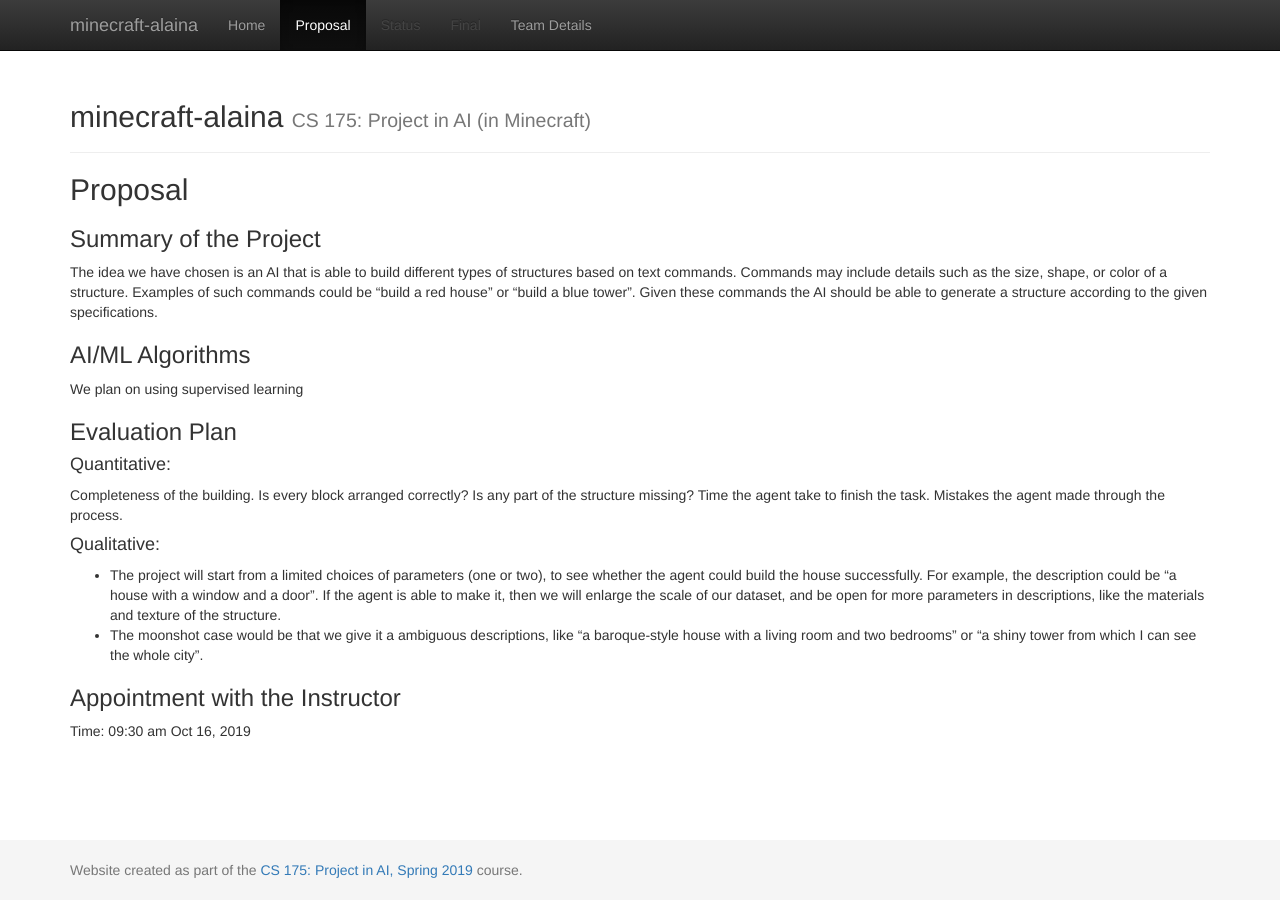
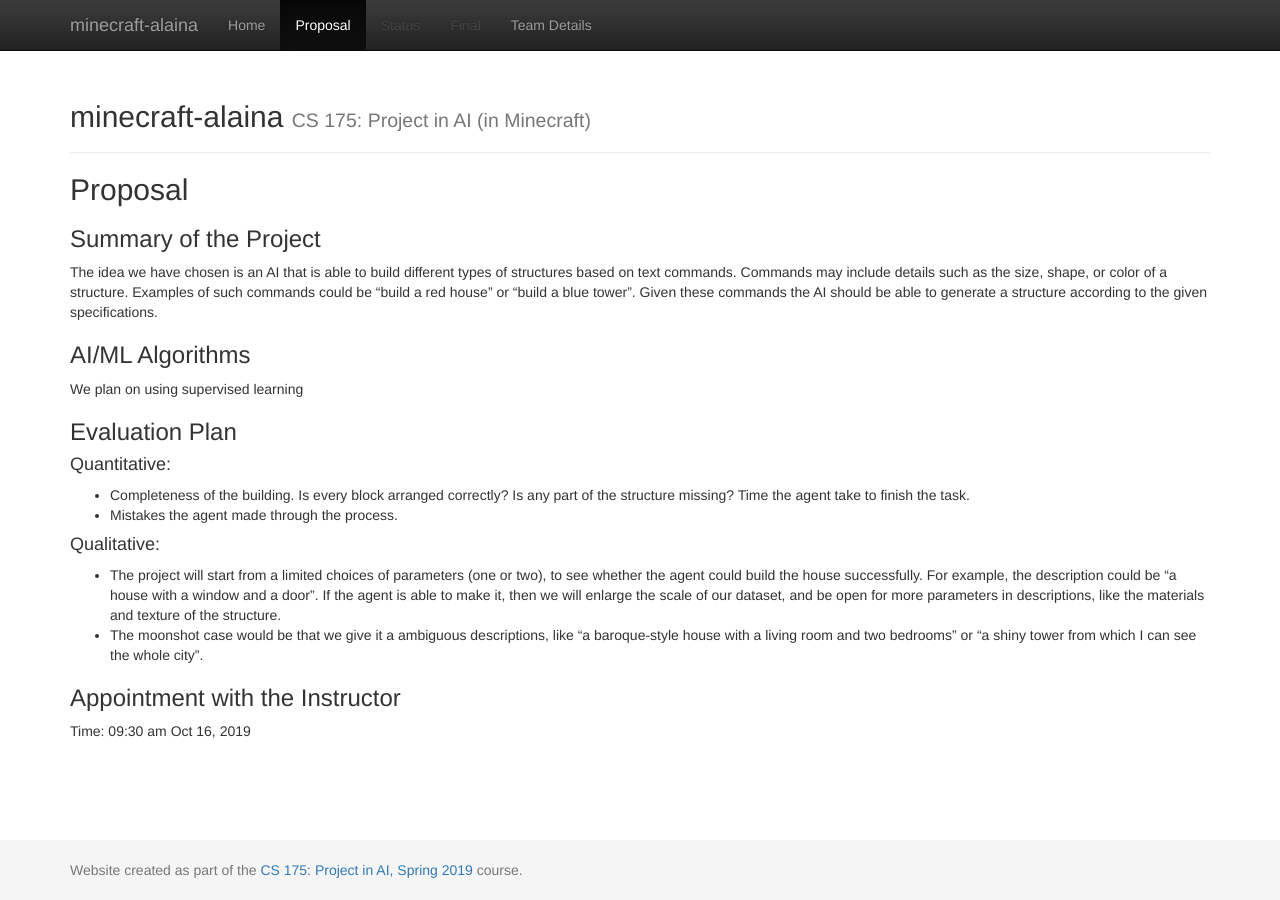
Before and after one commit to bdon1990x/minecraft-alaina, a Jekyll site: the page built from docs/proposal.md, in a window 1280 px wide. Built offline with Jekyll 4.4.1, drawn with Linux system fonts in a browser that asks for light colours.

```diff
--- a/docs/proposal.md
+++ b/docs/proposal.md
@@ -17,9 +17,9 @@ We plan on using supervised learning
 
 #### Quantitative:
 
-Completeness of the building. Is every block arranged correctly? Is any part of the structure missing?
-Time the agent take to finish the task.
-Mistakes the agent made through the process.
+- Completeness of the building. Is every block arranged correctly? Is any part of the structure missing?
+  Time the agent take to finish the task.
+- Mistakes the agent made through the process.
 
 #### Qualitative:
 
```
